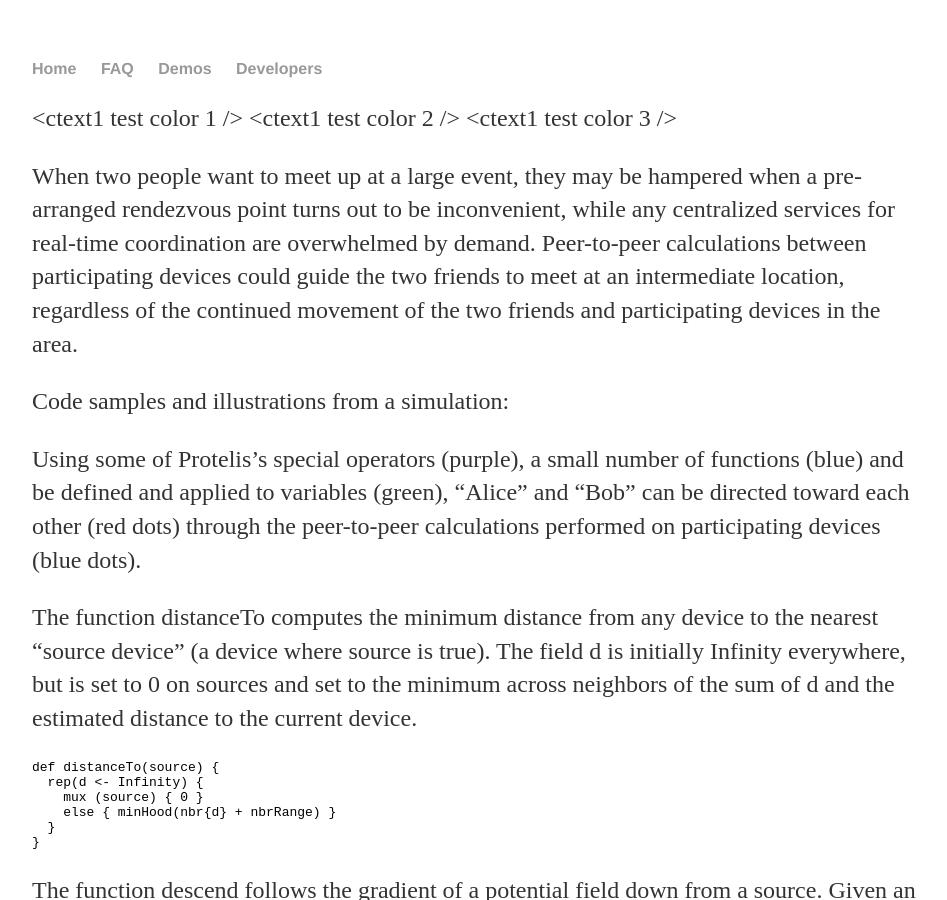
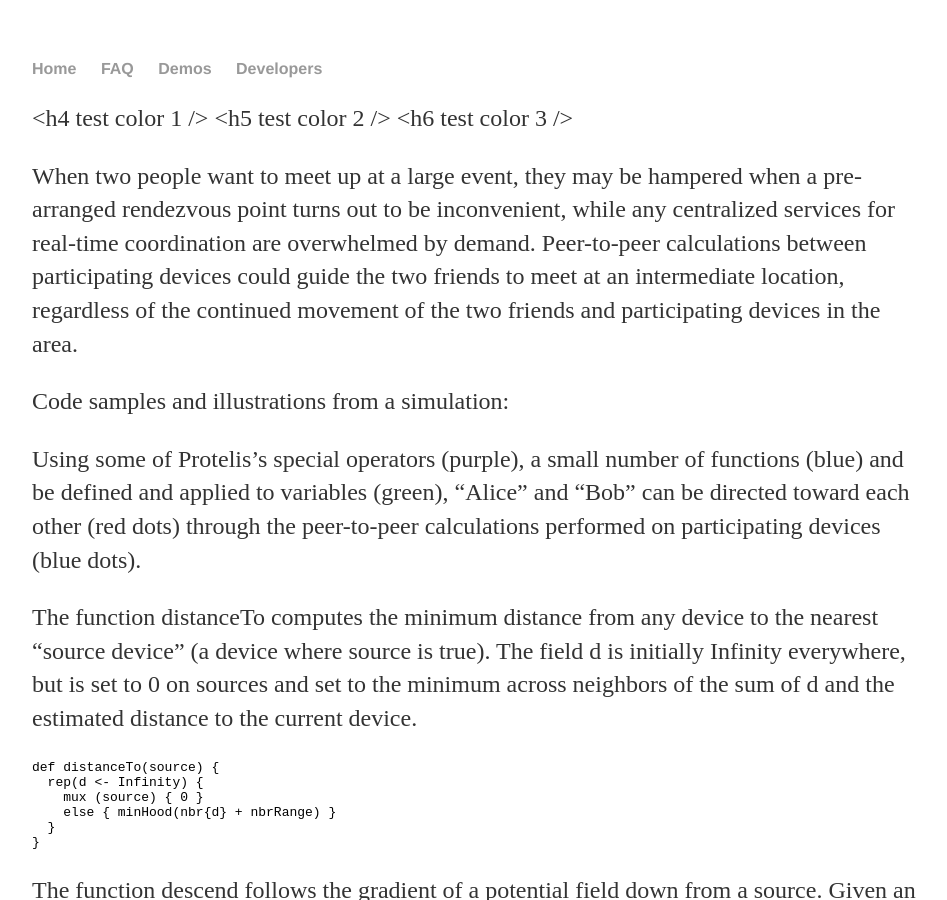
Before and after one commit to tasseomancy/tasseomancy.github.io, a Jekyll site: the page built from _posts/2018-02-07-peer-to-peer-route-planning.md, in a window 1280 px wide and 900 px high. Shown: the whole window, without its empty margins (160-1107 px from the left). Built offline with Jekyll 4.4.1, drawn with Linux system fonts in a browser that asks for light colours.

Commit message:
Update 2018-02-07-peer-to-peer-route-planning.md

```diff
--- a/_posts/2018-02-07-peer-to-peer-route-planning.md
+++ b/_posts/2018-02-07-peer-to-peer-route-planning.md
@@ -2,9 +2,9 @@
 title: Peer-to-peer route planning
 layout: default
 ---
-<ctext1 test color 1 />
-<ctext1 test color 2 />
-<ctext1 test color 3 />
+<h4 test color 1 />
+<h5 test color 2 />
+<h6 test color 3 />
 
 When two people want to meet up at a large event, they may be hampered when a pre-arranged rendezvous point turns out to be inconvenient, while any centralized services for real-time coordination are overwhelmed by demand. Peer-to-peer calculations between participating devices could guide the two friends to meet at an intermediate location, regardless of the continued movement of the two friends and participating devices in the area.
 
```
